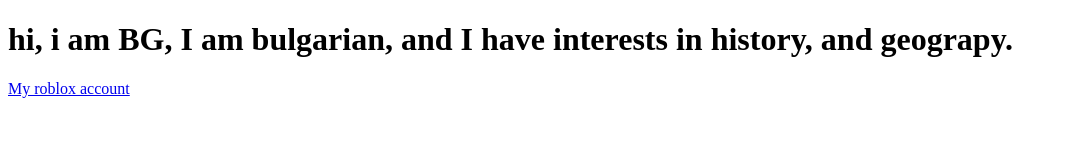
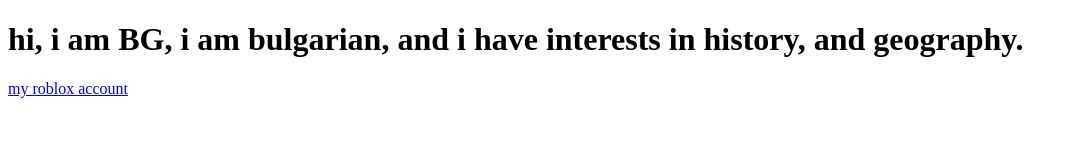
Before and after one commit to BGBulgarianGamer/bgbulgariangamer.github.io, a plain HTML site: page index.html in a window 1280 px wide. Shown: the whole page, without its empty margins (0-1077 px from the left). Drawn offline with Linux system fonts and the light colour scheme; a web font is replaced by a local one.

Commit message:
Update index.html

```diff
--- a/index.html
+++ b/index.html
@@ -9,7 +9,7 @@
   </head>
 
   <body>
-    <h1>hi, i am BG, I am bulgarian, and I have interests in history, and geograpy.</h1>
-    <p><a href="https://www.roblox.com/users/2045771712/profile">My roblox account</a></p>
+    <h1>hi, i am BG, i am bulgarian, and i have interests in history, and geography.</h1>
+    <p><a href="https://www.roblox.com/users/2045771712/profile">my roblox account</a></p>
   </body>
 </html>
```
